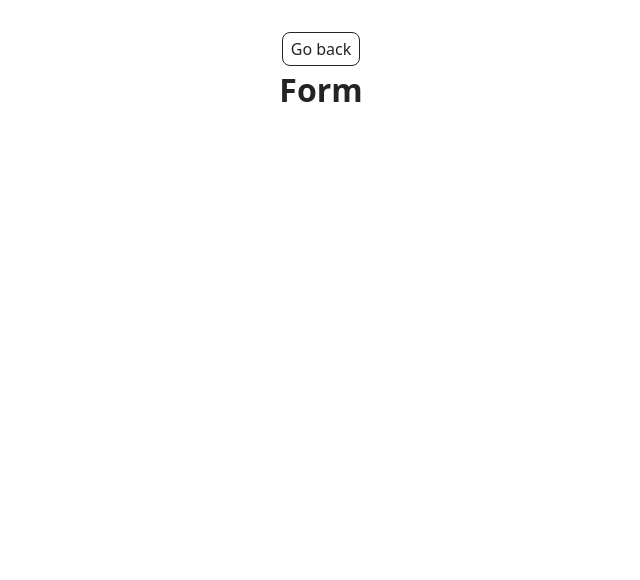
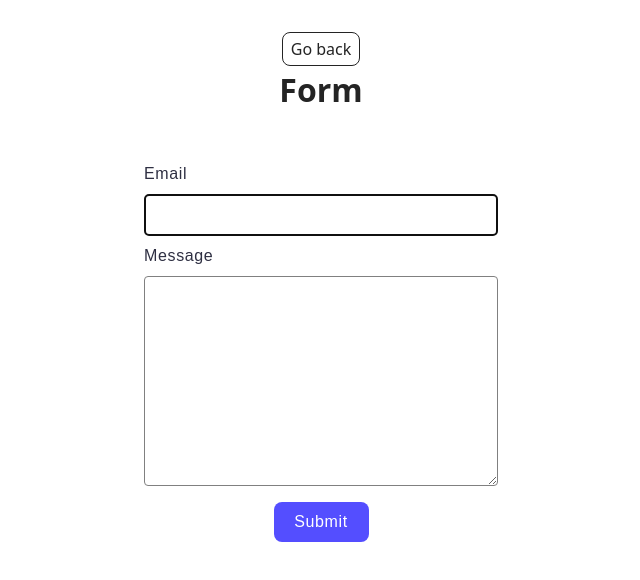
Before and after one commit to ihor-mazurenko/goit-js-hw-09, a website built with Vite: page src/2-form.html in a window 1280 px wide. Shown: the whole page, without its empty margins (319-959 px from the left). Built offline with nearby package versions, Linux system fonts and the light colour scheme.

Commit message:
add form

```diff
--- a/src/2-form.html
+++ b/src/2-form.html
@@ -15,7 +15,20 @@
         <a class="back-link" href="./index.html">Go back</a>
         <h1 class="main-title">Form</h1>
       </div>
+        <form class="feedback-form">
+          <label class="form-label">
+            Email
+            <input class="form-input" type="email" name="email" autofocus />
+          </label>
+          <label class="form-label">
+            Message
+            <textarea class="form-textarea" name="message" rows="8"></textarea>
+          </label>
+          <button class="form-button" type="submit">Submit</button>
+        </form>
+
     </main>
+
 
     <script type="module" src="./js/2-form.js"></script>
   </body>
--- /dev/null
+++ b/src/css/form.css
@@ -0,0 +1,77 @@
+.feedback-form {
+    max-width: 408px;
+    padding: 24px;
+    display: flex;
+    flex-direction: column;
+    justify-content: center;
+    align-items: center;
+    margin: 24px auto;
+}
+
+.form-label {
+    display: flex;
+    flex-direction: column;
+    gap: 8px;
+    text-align: start;
+    font-weight: 400;
+    font-family: 'Montserrat', sans-serif;
+    font-size: 16px;
+    line-height: 150%;
+    letter-spacing: 0.04em;
+    color: #2e2f42;
+}
+
+.form-input {
+    min-width: 320px;
+    font-family: 'Montserrat', sans-serif;
+    font-size: 16px;
+    line-height: 150%;
+    letter-spacing: 0.04em;
+    color: #4b4f97;
+    padding: 8px 16px;
+    border: 1px solid #808080;
+    border-radius: 4px;
+    margin-bottom: 8px;
+    transition: border 0.3s ease-in-out;
+}
+
+.form-input:hover {
+    border: 1px solid #000000;
+}
+
+.form-textarea {
+    min-width: 320px;
+    font-family: 'Montserrat', sans-serif;
+    font-size: 16px;
+    line-height: 150%;
+    letter-spacing: 0.04em;
+    color: #4b4f97;
+    padding: 8px 16px;
+    border: 1px solid #808080;
+    border-radius: 4px;
+    margin-bottom: 16px;
+    transition: border 0.3s ease-in-out;
+}
+
+.form-textarea:hover {
+    border: 1px solid #000000;
+}
+
+.form-button {
+    border-radius: 8px;
+    padding: 8px 16px;
+    width: 95px;
+    background-color: #544eff;
+    font-family: 'Montserrat', sans-serif;
+    font-weight: 500;
+    font-size: 16px;
+    line-height: 150%;
+    letter-spacing: 0.04em;
+    color: #fff;
+    border: none;
+    transition: background-color 0.3s ease-in-out;
+}
+
+.form-button:hover {
+    background-color: #abbbf5;
+}
--- a/src/css/styles.css
+++ b/src/css/styles.css
@@ -17,3 +17,4 @@
 @import url('./back-link.css');
 @import url('./footer.css');
 @import url('./gallery.css');
+@import url('./form.css');
--- a/src/js/2-form.js
+++ b/src/js/2-form.js
@@ -0,0 +1,33 @@
+const form = document.querySelector('.feedback-form');
+
+const localStorageKey = 'feedback-form-state';
+
+let formData = { email: '', message: '' };
+
+const savedData = localStorage.getItem(localStorageKey);
+if (savedData) {
+  formData = JSON.parse(savedData);
+  form.elements.email.value = formData.email;
+  form.elements.message.value = formData.message;
+}
+
+form.addEventListener('input', event => {
+  formData[event.target.name] = event.target.value;
+
+  localStorage.setItem(localStorageKey, JSON.stringify(formData));
+});
+
+form.addEventListener('submit', event => {
+  event.preventDefault();
+
+  if (!formData.email.trim() || !formData.message.trim()) {
+    alert('Fill all fields');
+    return;
+  } else {
+    console.log(formData);
+
+    localStorage.removeItem(localStorageKey);
+    formData = { email: '', message: '' };
+    form.reset();
+  }
+});
```
